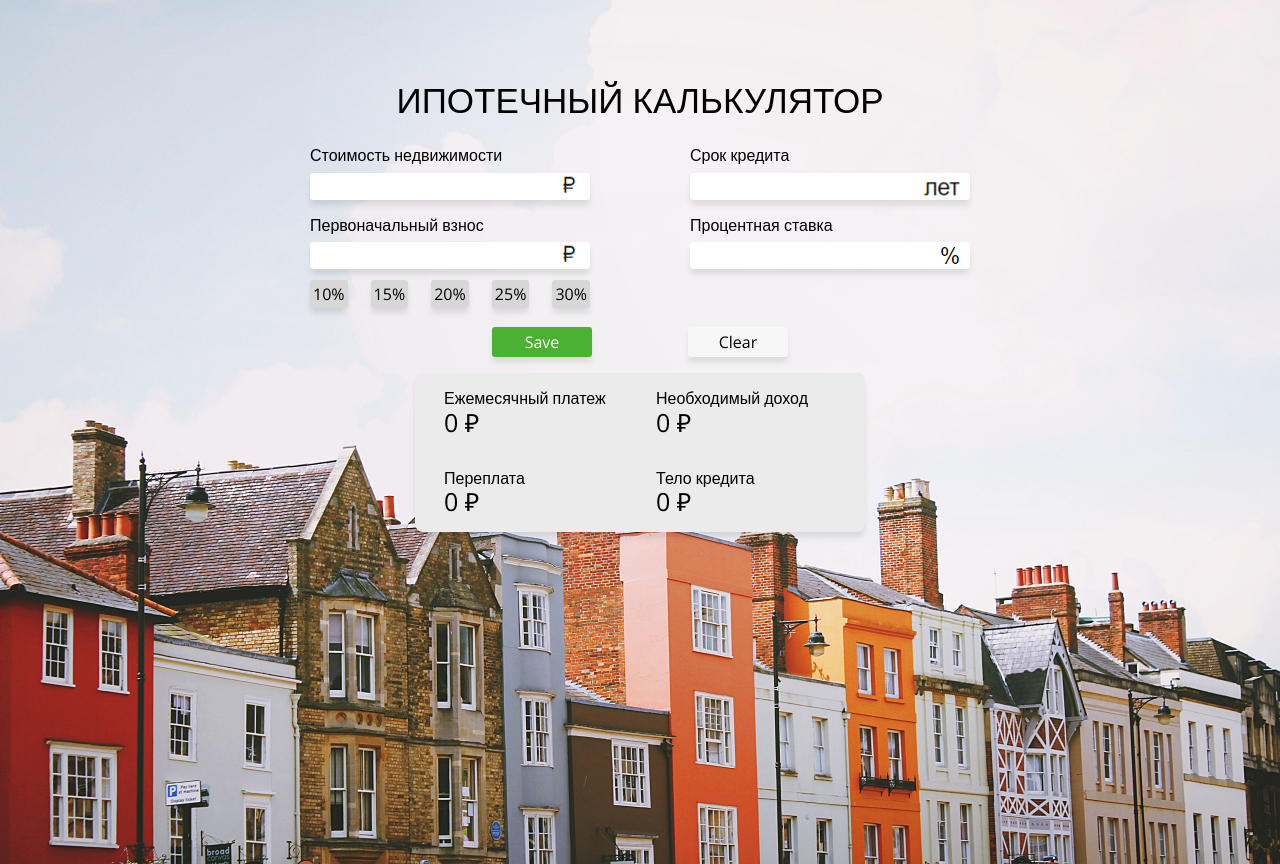
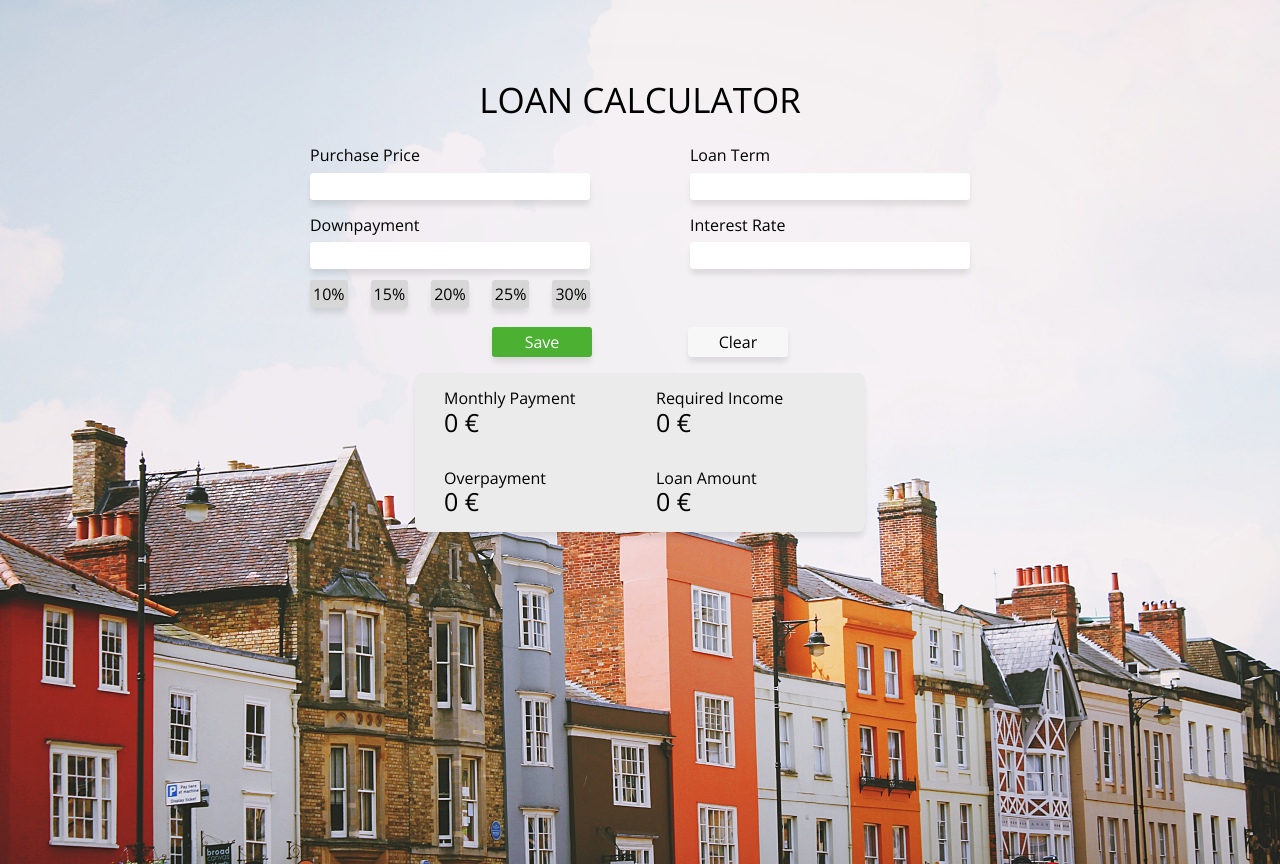
Before and after one commit to bthrsn/credit-calculator, a React (Create React App) app: page / in a window 1280 px wide. Built offline with nearby package versions, Linux system fonts and the light colour scheme.

Commit message:
add localization, expand controlled inputs

```diff
--- a/package.json
+++ b/package.json
@@ -13,7 +13,7 @@
     "numeral": "^2.0.6",
     "react": "^17.0.1",
     "react-dom": "^17.0.1",
-    "react-scripts": "4.0.1",
+    "react-scripts": "^5.0.1",
     "reactstrap": "^8.7.1",
     "styled-components": "^5.2.1",
     "web-vitals": "^0.2.4"
--- a/src/components/FormBlock.js
+++ b/src/components/FormBlock.js
@@ -1,17 +1,18 @@
-import React, { useState, useEffect } from 'react';
-import numeral from 'numeral';
-import 'numeral/locales/ru';
-import {addSpacesToValue, removeSpacesInValue} from '../services/displayNumerals';
-import {Context} from '../services/context';
+import React, { useState, useEffect } from "react";
+import numeral from "numeral";
+import "numeral/locales/ru";
+import {
+  formatValueToString,
+  formatValueToNumber,
+} from "../services/displayNumerals";
+import { Context } from "../services/context";
 
-import RadioButtonsBlock from './RadioButtonsBlock';
-import ButtonsBlock from './ButtonsBlock';
-import TotalBlock from './TotalBlock';
+import RadioButtonsBlock from "./RadioButtonsBlock";
+import ButtonsBlock from "./ButtonsBlock";
+import TotalBlock from "./TotalBlock";
 
-import styled from 'styled-components';
-import spriteImg from '../assets/sprites.svg';
+import styled from "styled-components";
 
-// Стили
 const Container = styled.div`
   display: flex;
   justify-content: center;
@@ -38,7 +39,6 @@ const Container = styled.div`
     flex-wrap: wrap;
     margin-top: 1rem;
   }
-
 `;
 
 const InputSection = styled.div`
@@ -52,113 +52,109 @@ const InputSection = styled.div`
   padding-bottom: 1rem;
 
   label {
-      margin-bottom: .5rem;
+    margin-bottom: 0.5rem;
   }
 
   input {
     height: 25px;
-      background-image: url(${spriteImg});
-      background-repeat: no-repeat;
     border: none;
-      border-radius: .2rem;
-      box-shadow: 0 0 1px 0 rgba(8, 11, 14, .06),
-      0 6px 6px -1px rgba(8, 11, 1, .1);
-      transition: all .3s ease-in-out;
+    border-radius: 0.2rem;
+    box-shadow: 0 0 1px 0 rgba(8, 11, 14, 0.06),
+      0 6px 6px -1px rgba(8, 11, 1, 0.1);
+    transition: all 0.3s ease-in-out;
     &:hover,
     &:focus {
-          box-shadow: 0 0 1px 0 rgba(8, 11, 14, .06),
-          0 16px 16px -1px rgba(8, 11, 1, .1);
+      box-shadow: 0 0 1px 0 rgba(8, 11, 14, 0.06),
+        0 16px 16px -1px rgba(8, 11, 1, 0.1);
     }
   }
 `;
 
 const FormBlock = () => {
-
-  // Используем хук useState для хранения и изменения state
-  const [purchasePrice, setPurchasePrice] = useState(''),
-        [loanTerm, setLoanTerm] = useState(''),
-        [downPayment, setDownPayment] = useState(''),
-        [loanApr, setLoanApr] = useState(''),
+  const [purchasePrice, setPurchasePrice] = useState(""),
+    [loanTerm, setLoanTerm] = useState(""),
+    [downPayment, setDownPayment] = useState(""),
+    [loanApr, setLoanApr] = useState(""),
     [monthlyPayment, setMonthlyPayment] = useState(0),
     [requiredIncome, setRequiredIncome] = useState(0),
     [overPayment, setOverPayment] = useState(0),
     [principal, setPrincipal] = useState(0);
 
-   // Переключение значения в первоначальном взносе  по клику на radio button
-  useEffect(() => {setCalculation()}, [downPayment]);
+  useEffect(() => {
+    setCalculation();
+  }, [downPayment]);
   const onChangeValue = (e) => {
-    // Убираем знак процента
-    const value = (e.target.value).replace(/\D/g, ''),
-          downPayment = Math.round(purchasePrice * value / 100);
+    const value = e.target.value.replace(/\D/g, ""),
+      downPayment = Math.round((purchasePrice * value) / 100);
 
     setDownPayment(downPayment);
-  }
+  };
 
   const setCalculation = () => {
-    // C = W - A, где
-    // C-тело кредита, W-стоимость недвижимости, A-первоначальный взнос
     let principal = purchasePrice - downPayment,
-
-      // MI = I / 1200, где
-      // MI - ежемесячная выплата процентов, I-процентная ставка,
       monthlyInterest = loanApr / 1200,
-
-      // Срок кредитования в месяцах
       numberOfPayments = loanTerm * 12,
-
-      // P = C * (MI + MI / ((1+ MI)^n - 1)), где
-      // P-ежемесячный платеж, C-тело кредита, MI - ежемесячная выплата процентов
-      // n-срок кредитования (в месяцах)
-      monthlyPayment = Math.round(principal * (monthlyInterest + monthlyInterest / (Math.pow(1 + monthlyInterest, numberOfPayments) - 1))),
-
-      // L = P * n - C, где L-переплата, P-ежемесячный платеж,
-      // n-срок кредитования, C-тело кредита
+      monthlyPayment = Math.round(
+        principal *
+          (monthlyInterest +
+            monthlyInterest /
+              (Math.pow(1 + monthlyInterest, numberOfPayments) - 1))
+      ),
       overPayment = Math.round(monthlyPayment * numberOfPayments - principal),
-
-      // I = 5 * (P / 3), где
-      // I-необходимый доход, P-ежемесячный платеж
       requiredIncome = Math.round(5 * (monthlyPayment / 3));
 
-    setMonthlyPayment(monthlyPayment)
-    setRequiredIncome(requiredIncome)
-    setOverPayment(overPayment)
-    setPrincipal(principal)
-  }
+    setMonthlyPayment(monthlyPayment);
+    setRequiredIncome(requiredIncome);
+    setOverPayment(overPayment);
+    setPrincipal(principal);
+  };
 
-  // Очистка input
   const clearInput = (e) => {
     e.preventDefault();
 
-    setPurchasePrice('');
-    setLoanTerm('');
-    setDownPayment('');
-    setLoanApr('');
+    setPurchasePrice("");
+    setLoanTerm("");
+    setDownPayment("");
+    setLoanApr("");
 
     localStorage.clear();
-  }
+  };
 
-  // Сохранение введеных данных в localStorage
   const saveInput = (e) => {
     e.preventDefault();
 
-    localStorage.setItem('purchasePrice', JSON.stringify(purchasePrice));
-    localStorage.setItem('loanTerm', JSON.stringify(loanTerm));
-    localStorage.setItem('downPayment', JSON.stringify(downPayment));
-    localStorage.setItem('loanApr', JSON.stringify(loanApr));
-  }
+    localStorage.setItem("purchasePrice", JSON.stringify(purchasePrice));
+    localStorage.setItem("loanTerm", JSON.stringify(loanTerm));
+    localStorage.setItem("downPayment", JSON.stringify(downPayment));
+    localStorage.setItem("loanApr", JSON.stringify(loanApr));
+  };
 
-  // Подстановка данных из localStorage в input
-  useEffect(() => {setPurchasePrice(JSON.parse(localStorage.getItem('purchasePrice')))}, []);
-  useEffect(() => {setLoanTerm(JSON.parse(localStorage.getItem('loanTerm')))}, []);
-  useEffect(() => {setDownPayment(JSON.parse(localStorage.getItem('downPayment')))}, []);
-  useEffect(() => {setLoanApr(JSON.parse(localStorage.getItem('loanApr')))}, []);
+  useEffect(() => {
+    setPurchasePrice(JSON.parse(localStorage.getItem("purchasePrice")));
+  }, []);
+  useEffect(() => {
+    setLoanTerm(JSON.parse(localStorage.getItem("loanTerm")));
+  }, []);
+  useEffect(() => {
+    setDownPayment(JSON.parse(localStorage.getItem("downPayment")));
+  }, []);
+  useEffect(() => {
+    setLoanApr(JSON.parse(localStorage.getItem("loanApr")));
+  }, []);
 
-  // Переключение локали отображения чисел на русский язык
-  numeral.locale('ru');
+  const handleChange = (e, suffix, setState) => {
+    const { value } = e.target;
+    e.target.value = formatValueToString(value, suffix);
+    setState(formatValueToNumber(value));
+    e.target.selectionEnd = e.target.selectionStart =
+      e.target.value.length - suffix.length;
+  };
 
-  // Отображение на странице
-  return(
-  <Context.Provider value={{
+  numeral.locale("ru");
+
+  return (
+    <Context.Provider
+      value={{
         clearInput,
         saveInput,
         onChangeValue,
@@ -166,74 +162,56 @@ const FormBlock = () => {
         requiredIncome,
         overPayment,
         principal,
-    }}>
+      }}
+    >
       <Container>
-        <h1>Ипотечный калькулятор</h1>
+        <h1>Loan Calculator</h1>
         <form>
           <InputSection>
-            <label>Стоимость недвижимости</label>
+            <label>Purchase Price</label>
             <input
-              onChange={(e) => {
-                const {value} = e.target;
-                e.target.value = addSpacesToValue(value);
-                setPurchasePrice(removeSpacesInValue(value));
-                }
-              }
+              onChange={(e) => handleChange(e, " €", setPurchasePrice)}
               onKeyUp={() => setCalculation()}
-              style={{backgroundPosition: 'left 150% top 95%'}}
-              type='text'
-              value={addSpacesToValue(purchasePrice)}/>
+              type="text"
+              value={formatValueToString(purchasePrice, " €")}
+            />
           </InputSection>
           <InputSection>
-            <label>Срок кредита</label>
+            <label>Loan Term</label>
             <input
-              onChange={(e) => {
-                const {value} = e.target;
-                e.target.value = addSpacesToValue(value);
-                setLoanTerm(removeSpacesInValue(value));
-                }
-              }
+              onChange={(e) => handleChange(e, loanTerm > 1 ? " years" : " year", setLoanTerm)}
               onKeyUp={() => setCalculation()}
-              style={{backgroundPosition: 'left 120% top 5%'}}
-              type='text'
-              value={addSpacesToValue(loanTerm)} />
+              type="text"
+              value={formatValueToString(
+                loanTerm,
+                loanTerm > 1 ? " years" : " year"
+              )}
+            />
           </InputSection>
           <InputSection>
-            <label>
-              Первоначальный взнос
-            </label>
+            <label>Downpayment</label>
             <input
-              onChange={(e) => {
-                const {value} = e.target;
-                setDownPayment(removeSpacesInValue(value));
-                e.target.value = addSpacesToValue(value);
-                }
-              }
-              style={{backgroundPosition: 'left 150% top 95%'}}
-              type='text'
-              value={addSpacesToValue(downPayment)} />
+              onChange={(e) => handleChange(e, " €", setDownPayment)}
+              type="text"
+              value={formatValueToString(downPayment, " €")}
+            />
             <RadioButtonsBlock />
           </InputSection>
           <InputSection>
-            <label>Процентная ставка</label>
+            <label>Interest Rate</label>
             <input
-              onChange={(e) => {
-                const {value} = e.target;
-                e.target.value = addSpacesToValue(value);
-                setLoanApr(removeSpacesInValue(value));
-                }
-              }
+              onChange={(e) => handleChange(e, "%", setLoanApr)}
               onKeyUp={() => setCalculation()}
-              style={{backgroundPosition: 'left 150% top 50%'}}
-              type='text'
-              value={addSpacesToValue(loanApr)} />
+              type="text"
+              value={formatValueToString(loanApr, "%")}
+            />
           </InputSection>
         </form>
         <ButtonsBlock />
         <TotalBlock />
       </Container>
     </Context.Provider>
-  )
-}
+  );
+};
 
 export default FormBlock;
--- a/src/components/TotalBlock.js
+++ b/src/components/TotalBlock.js
@@ -38,20 +38,20 @@ const TotalBlock = () => {
     return (
       <Total>
         <OutputSection>
-          Ежемесячный платеж
-          <span>{numeral(monthlyPayment).format('0,0')} ₽</span>
+          Monthly Payment
+          <span>{numeral(monthlyPayment).format('0,0')} €</span>
         </OutputSection>
         <OutputSection>
-          Необходимый доход
-          <span>{numeral(requiredIncome).format('0,0')} ₽</span>
+          Required Income
+          <span>{numeral(requiredIncome).format('0,0')} €</span>
         </OutputSection>
         <OutputSection>
-          Переплата
-          <span>{numeral(overPayment).format('0,0')} ₽</span>
+          Overpayment
+          <span>{numeral(overPayment).format('0,0')} €</span>
         </OutputSection>
         <OutputSection>
-          Тело кредита
-          <span>{numeral(principal).format('0,0')} ₽</span>
+          Loan Amount
+          <span>{numeral(principal).format('0,0')} €</span>
         </OutputSection>
       </Total>
 
--- a/src/services/displayNumerals.js
+++ b/src/services/displayNumerals.js
@@ -1,17 +1,15 @@
 import numeral from 'numeral';
 
-  // Добавления пробелов между разрядами
-  const addSpacesToValue = (value) => {
-    if (value === '' || value === null) {
+  const formatValueToString = (value, suffix) => {
+    if (value === '' || value === null || value === 0) {
       return '';
     } else {
-      return numeral(value).format('0,0');
+      return numeral(value).format('0,0') + suffix;
     }
   }
 
-  // Удаление проблеов между разрядами для подсчета
-  const removeSpacesInValue = (value) => {
-    return value.replace(/\D/g, '');
+  const formatValueToNumber = (value) => {
+    return +value.replace(/\D/g, '');
   }
 
-  export {addSpacesToValue, removeSpacesInValue}
+  export {formatValueToString, formatValueToNumber}
```
Also changed, not shown: src/assets/sprites.svg (deleted), 1 other file (tests, documents, lock files or other folders). Lines whose indentation alone changed are shown as unchanged.
